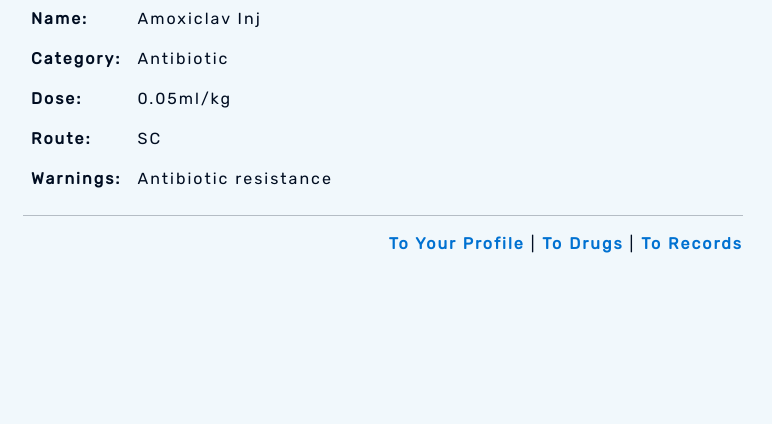
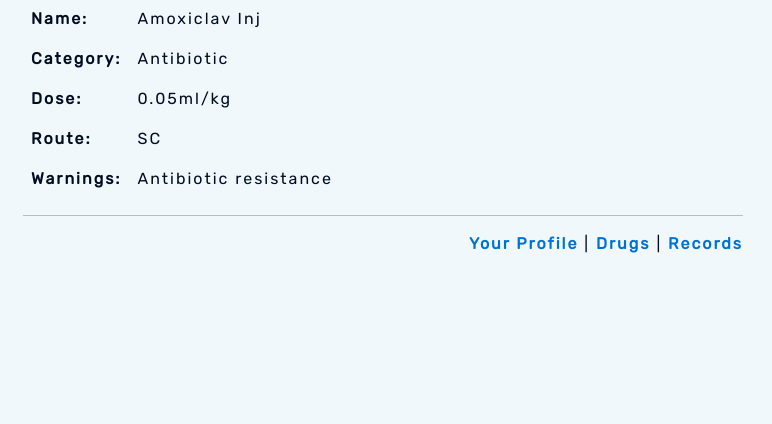
Before and after one commit to SJECollins/ci-pp4-pet-rx, a Django app: page /prescriptions/detail-drug/1 in a window 1280 px wide. Shown: the part 187-611 px from the top of the page, without its empty margins (257-1029 px from the left). Run offline with Django 3.2, Linux system fonts and the light colour scheme; a user stored in the database is signed in; data comes from the database, SQL or seed files in the repository; some libraries are stand-ins or nearby versions.

Commit message:
Edit links to match wording on detailed prescription view

```diff
--- a/prescriptions/templates/prescriptions/detail_drug.html
+++ b/prescriptions/templates/prescriptions/detail_drug.html
@@ -33,13 +33,14 @@
                 <hr>
                 <!-- Quick links back -->
                 <div class="float-end">
-                    <a class="pet-links" href="{% url 'vetprofiles:profile' %}" aria-label="To your profile">To Your
-                        Profile</a>
+                    <a class="pet-links" href="{% url 'vetprofiles:profile' %}" aria-label="To your profile">
+                        Your Profile</a>
                     <span>|</span>
-                    <a class="pet-links" href="{% url 'prescriptions:drugs' %}" aria-label="To available drugs">To
+                    <a class="pet-links" href="{% url 'prescriptions:drugs' %}" aria-label="To available drugs">
                         Drugs</a>
                     <span>|</span>
-                    <a class="pet-links" href="{% url 'records:records' %}" aria-label="To records page">To Records</a>
+                    <a class="pet-links" href="{% url 'records:records' %}" aria-label="To records page">
+                        Records</a>
                 </div>
             </div>
         </div>
```
